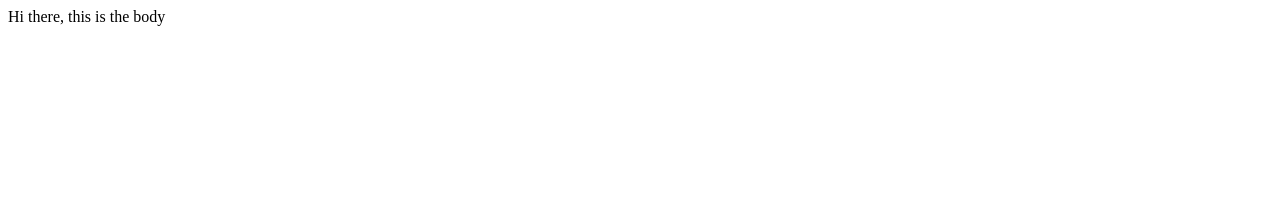
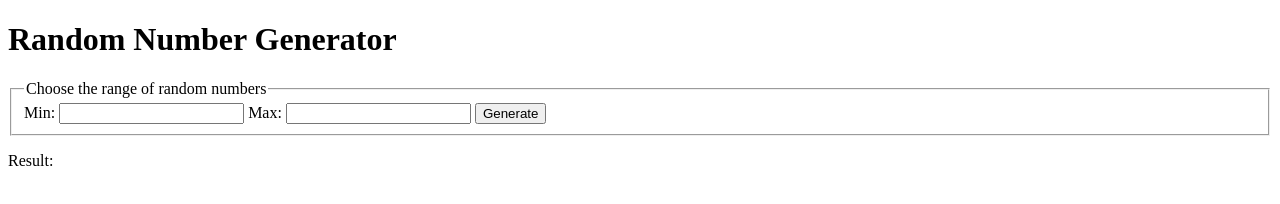
Before and after one commit to lesada/RandomNumberGenerator, a plain HTML site: page index.html in a window 1280 px wide. Drawn offline with Linux system fonts and the light colour scheme.

Commit message:
Estrutura inicial

```diff
--- a/index.html
+++ b/index.html
@@ -1,12 +1,31 @@
 <!DOCTYPE html>
 <html lang="pt-br">
+
 <head>
     <meta charset="UTF-8">
     <meta http-equiv="X-UA-Compatible" content="IE=edge">
     <meta name="viewport" content="width=device-width, initial-scale=1.0">
     <title>Random Number Generator</title>
 </head>
+
 <body>
-    Hi there, this is the body
+    <h1>Random Number Generator</h1>
+    <form>
+        <fieldset>
+            <legend>Choose the range of random numbers</legend>
+            <label for="min">Min:</label>
+            <input type="text" name="min" id="min">
+            <label for="max">Max:</label>
+            <input type="text" name="max" id="max">
+            <button type="button" onClick="generate()">Generate</button>
+        </fieldset>
+    </form>
+    <div id="result">
+        <p>Result:</p>
+
+    </div>
+
+
 </body>
+<script src="script.js"></script>
 </html>
```
Also changed, not shown: script.js (added).
